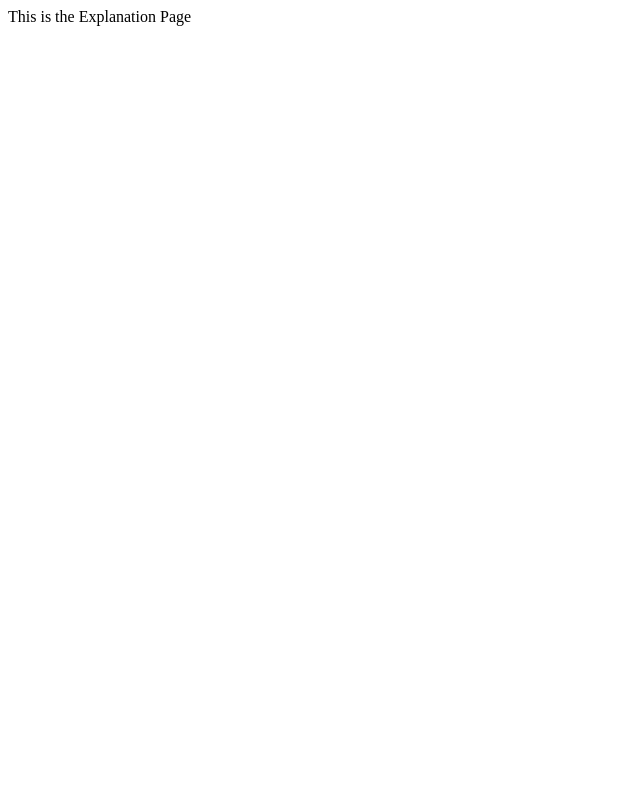
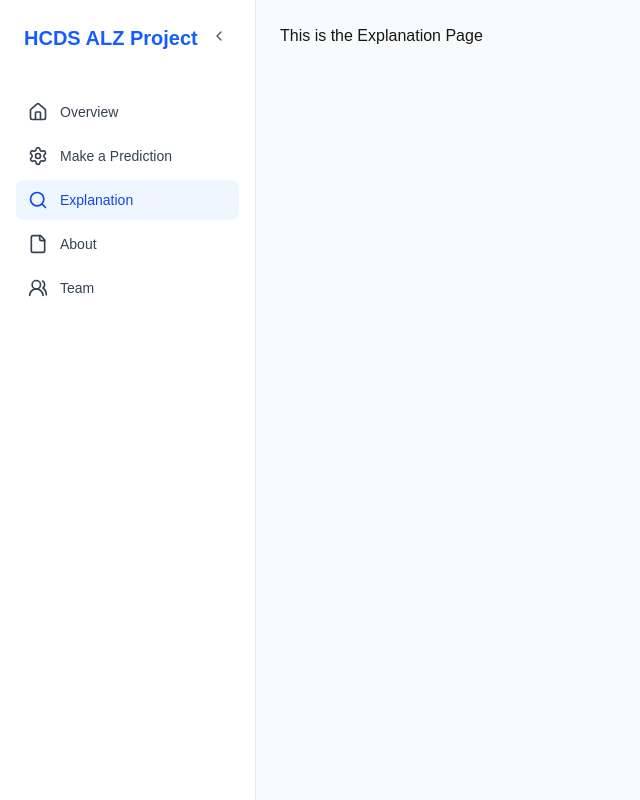
Before and after one commit to SaadFUB/hcds_project, a Next.js app in the folder website/hcds_alz_project/: page /explanation in a window 1280 px wide. Shown: the whole page, without its empty margins (0-640 px from the left). Built offline with nearby package versions, Linux system fonts and the light colour scheme.

Commit message:
Updated missing import

```diff
--- a/website/hcds_alz_project/src/app/layout.tsx
+++ b/website/hcds_alz_project/src/app/layout.tsx
@@ -1,8 +1,6 @@
-import type { Metadata } from "next";
+// import type { Metadata } from "next";
 import { Geist, Geist_Mono } from "next/font/google";
 import "./globals.css";
-
-import Sidebar from "hcds/components/Sidebar";
 
 const geistSans = Geist({
   variable: "--font-geist-sans",
@@ -29,14 +27,7 @@ export default function RootLayout({
       <body
         className={`${geistSans.variable} ${geistMono.variable} antialiased`}
       >
-        <div className="flex h-screen bg-gray-50">
-          <Sidebar />
-          <div className="flex-1 flex flex-col overflow-hidden">
-            <div className="flex-1 flex flex-col overflow-hidden">
-              <main className="flex-1 overflow-y-auto p-6">{children}</main>
-            </div>
-          </div>
-        </div>
+        {children}
       </body>
     </html>
   );
--- /dev/null
+++ b/website/hcds_alz_project/src/components/Layout.tsx
@@ -0,0 +1,23 @@
+import RootLayout from "hcds/app/layout";
+import Sidebar from "hcds/components/Sidebar";
+
+interface LayoutProps {
+  children: React.ReactNode;
+}
+
+export default function Layout({ children }: LayoutProps) {
+  return (
+    <RootLayout>
+    <div className="flex h-screen bg-gray-50">
+      <Sidebar />
+      <div className="flex-1 flex flex-col overflow-hidden">
+        <div className="flex-1 flex flex-col overflow-hidden">
+          <main className="flex-1 overflow-y-auto p-6">
+            {children}
+          </main>
+        </div>
+      </div>
+    </div>
+    </RootLayout>
+  );
+}
--- a/website/hcds_alz_project/src/components/Sidebar.tsx
+++ b/website/hcds_alz_project/src/components/Sidebar.tsx
@@ -1,5 +1,3 @@
-"use client";
-
 import { useState } from "react";
 import { usePathname } from "next/navigation";
 import {
--- a/website/hcds_alz_project/src/pages/InProgressPages.tsx
+++ b/website/hcds_alz_project/src/pages/InProgressPages.tsx
@@ -1,6 +1,6 @@
 // import { useState } from "react";
 
-import Layout from "hcds/app/layout";
+import Layout from "hcds/components/Layout";
 
 const InProgressPages = () => {
   // const [isCollapsed, setIsCollapsed] = useState(false);
--- a/website/hcds_alz_project/src/pages/about.tsx
+++ b/website/hcds_alz_project/src/pages/about.tsx
@@ -4,7 +4,7 @@ import remarkGfm from "remark-gfm";
 import rehypeHighlight from "rehype-highlight";
 import "highlight.js/styles/github.css";
 import "./github-markdown.css";
-import { Layout } from "lucide-react";
+import Layout from "hcds/components/Layout";
 
 const url =
   "https://raw.githubusercontent.com/SaadFUB/hcds_project/refs/heads/main/metadata.md";
--- a/website/hcds_alz_project/src/pages/explanation.tsx
+++ b/website/hcds_alz_project/src/pages/explanation.tsx
@@ -1,5 +1,11 @@
+
+import Layout from "hcds/components/Layout";
 const ExplanantionPage = () => {
-  return <div>This is the Explanation Page</div>;
+  return (
+    <Layout>
+      <div>This is the Explanation Page</div>
+    </Layout>
+  );
 };
 
 export default ExplanantionPage;
--- a/website/hcds_alz_project/src/pages/index.tsx
+++ b/website/hcds_alz_project/src/pages/index.tsx
@@ -1,4 +1,4 @@
-import Layout from "hcds/app/layout";
+import Layout from "hcds/components/Layout";
 
 const OverviewPage = () => {
   return (
--- a/website/hcds_alz_project/src/pages/prediction.tsx
+++ b/website/hcds_alz_project/src/pages/prediction.tsx
@@ -1,4 +1,4 @@
-import Layout from "hcds/app/layout";
+import Layout from "hcds/components/Layout";
 
 const PredictionPage = () => {
   return (
--- a/website/hcds_alz_project/src/pages/team.tsx
+++ b/website/hcds_alz_project/src/pages/team.tsx
@@ -1,4 +1,4 @@
-import Layout from "hcds/app/layout";
+import Layout from "hcds/components/Layout";
 
 const TeamPage = () => {
     return (
```
